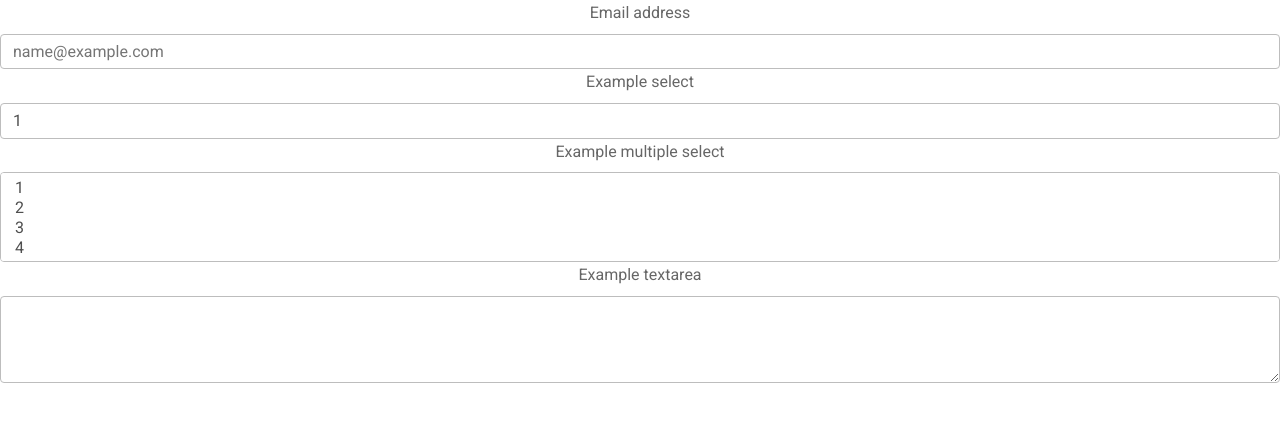
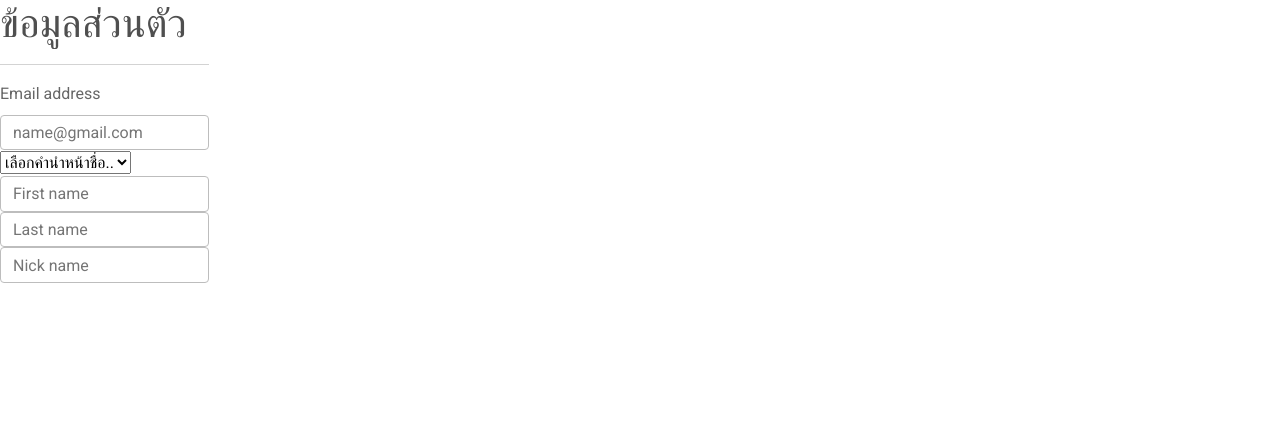
Before and after one commit to chonburichula/frontend, a React (Create React App) app: page /register in a window 1280 px wide. Shown: the top 422 px of the page. Built offline with nearby package versions, Linux system fonts and the light colour scheme.

Commit message:
Add personalInfo form

```diff
--- a/src/components/RegisterPage.css
+++ b/src/components/RegisterPage.css
@@ -1 +1,6 @@
 @import '~mdb-ui-kit/css/mdb.min.css';
+
+.PersonalInfo {
+    text-align: left;
+    position: absolute;
+}
--- a/src/components/RegisterPage.js
+++ b/src/components/RegisterPage.js
@@ -2,40 +2,50 @@ import { BrowserRouter, Route, Link, Router, Redirect } from 'react-router-dom';
 import { Component } from 'react';
 import './RegisterPage.css'
 import { Form, Button, FormGroup, FormControl, ControlLabel } from "react-bootstrap";
+import { Grid, Row, Col } from 'react-bootstrap';
 
 class Register extends Component {
   render() {
     return (
-      <Form>
-        <Form.Group controlId="exampleForm.ControlInput1">
-          <Form.Label>Email address</Form.Label>
-          <Form.Control type="email" placeholder="name@example.com" />
-        </Form.Group>
-        <Form.Group controlId="exampleForm.ControlSelect1">
-          <Form.Label>Example select</Form.Label>
-          <Form.Control as="select">
-            <option>1</option>
-            <option>2</option>
-            <option>3</option>
-            <option>4</option>
-            <option>5</option>
-          </Form.Control>
-        </Form.Group>
-        <Form.Group controlId="exampleForm.ControlSelect2">
-          <Form.Label>Example multiple select</Form.Label>
-          <Form.Control as="select" multiple>
-            <option>1</option>
-            <option>2</option>
-            <option>3</option>
-            <option>4</option>
-            <option>5</option>
-          </Form.Control>
-        </Form.Group>
-        <Form.Group controlId="exampleForm.ControlTextarea1">
-          <Form.Label>Example textarea</Form.Label>
-          <Form.Control as="textarea" rows={3} />
-        </Form.Group>
-      </Form>
+      <div class='PersonalInfo'>
+        <h1>ข้อมูลส่วนตัว</h1>
+        <hr></hr>
+        <Form class='form1'>
+          <Form.Row>
+            <Form.Group controlId="formGroupEmail">
+              <Form.Label>Email address</Form.Label>
+              <Form.Control type="email" placeholder="name@gmail.com" />
+            </Form.Group>
+          </Form.Row>
+          <Form.Row>
+            <Col>
+            <Form.Control
+              as="select"
+              className="mr-sm-2"
+              id="inlineFormCustomSelect"
+              custom
+            >
+              <option value="0">เลือกคำนำหน้าชื่อ..</option>
+              <option value="1">เด็กชาย</option>
+              <option value="2">เด็กหญิง</option>
+              <option value="3">นาย</option>
+              <option value="3">นางสาว</option>
+            </Form.Control>
+            </Col>
+            <Col>
+              <Form.Control placeholder="First name" />
+            </Col>
+            <Col>
+              <Form.Control placeholder="Last name" />
+            </Col>
+            <Col>
+            <Form.Control placeholder="Nick name" />
+            </Col>
+          </Form.Row>
+        </Form>
+      </div>
+
+
 
     );
   }
```
